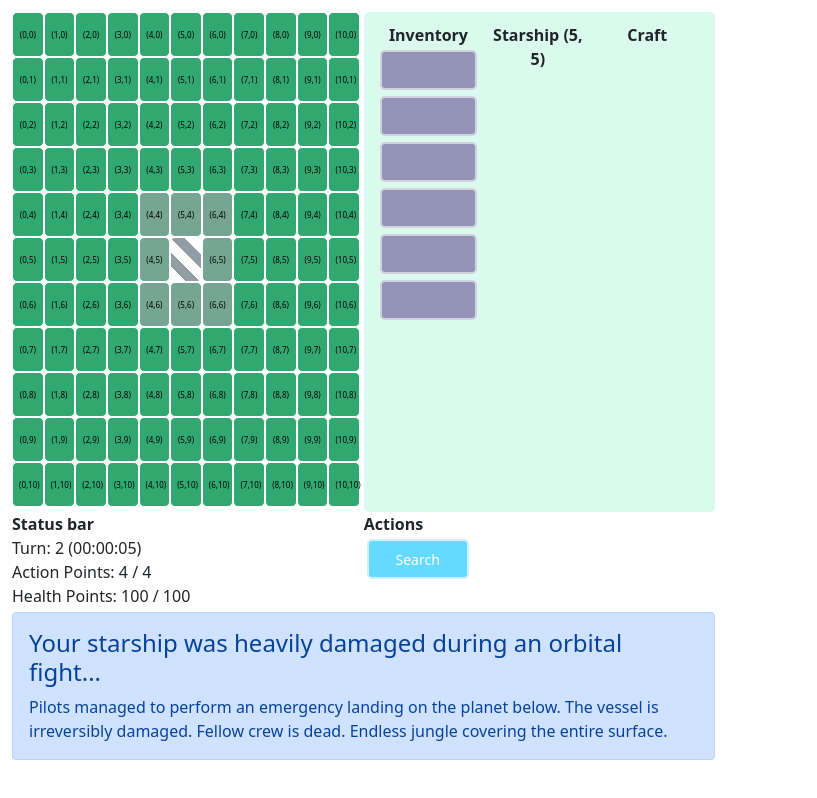
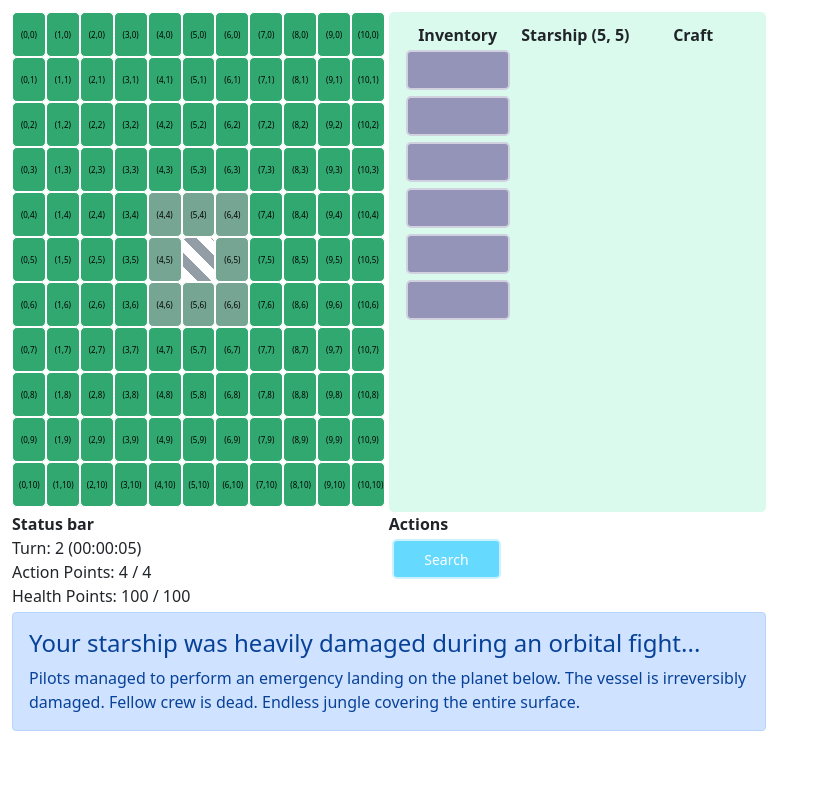
Before and after one commit to mew-the-cat/escape-velocity, a React (Create React App) app: page / in a window 1280 px wide. Shown: the whole page, without its empty margins (0-817 px from the left). Built offline with nearby package versions, Linux system fonts and the light colour scheme.

Commit message:
Relative width changes

```diff
--- a/src/styles/App.css
+++ b/src/styles/App.css
@@ -46,26 +46,26 @@ tr {
 }
 
 .map {
-  width: 28%;
+  width: 30%;
   height: 500px;
 }
 
 .itembar {
-  width: 28%;
+  width: 30%;
   height: 500px;
 }
 
 .statusbar {
-  width: 28%;
+  width: 30%;
   height: 100px;
 }
 
 .actionbar {
-  width: 28%;
+  width: 30%;
 }
 
 .alertbar {
-  width: 56%;
+  width: 60%;
 }
 
 .itemlist {
```
